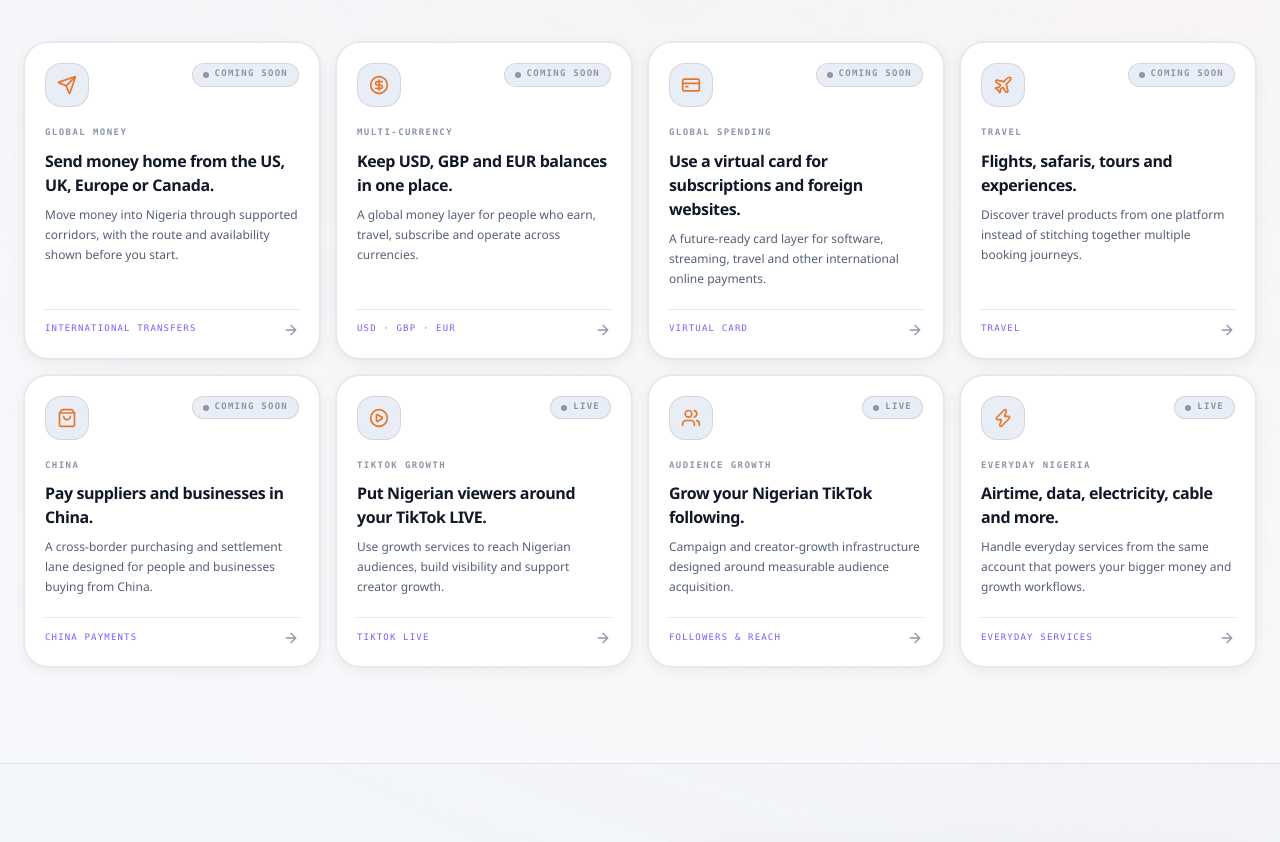
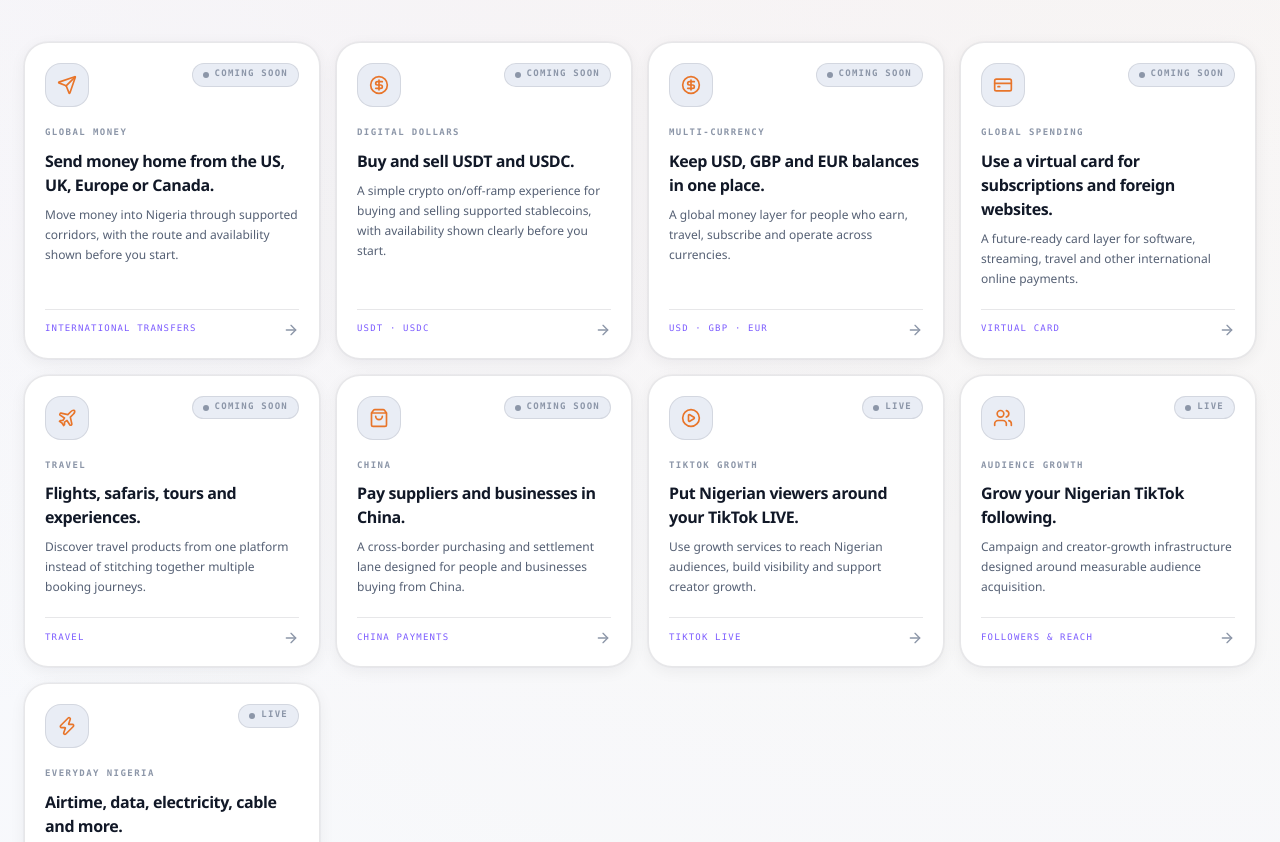
Before and after one commit to wandemcphill/AD-CAMPAIGNER, a Next.js app in the folder apps/web/: page / in a window 1280 px wide. Shown: the part 1242-2084 px from the top of the page. Built offline with nearby package versions, Linux system fonts and the light colour scheme; no server answers.

Commit message:
feat(web): surface stablecoin buy and sell

```diff
--- a/apps/web/app/marketing/data.ts
+++ b/apps/web/app/marketing/data.ts
@@ -351,6 +351,15 @@
     tag: "International transfers"
   },
   {
+    eyebrow: "Digital dollars",
+    title: "Buy and sell USDT and USDC.",
+    description: "A simple crypto on/off-ramp experience for buying and selling supported stablecoins, with availability shown clearly before you start.",
+    icon: CircleDollarSign,
+    href: "/register",
+    status: "soon",
+    tag: "USDT · USDC"
+  },
+  {
     eyebrow: "Multi-currency",
     title: "Keep USD, GBP and EUR balances in one place.",
     description: "A global money layer for people who earn, travel, subscribe and operate across currencies.",
```
